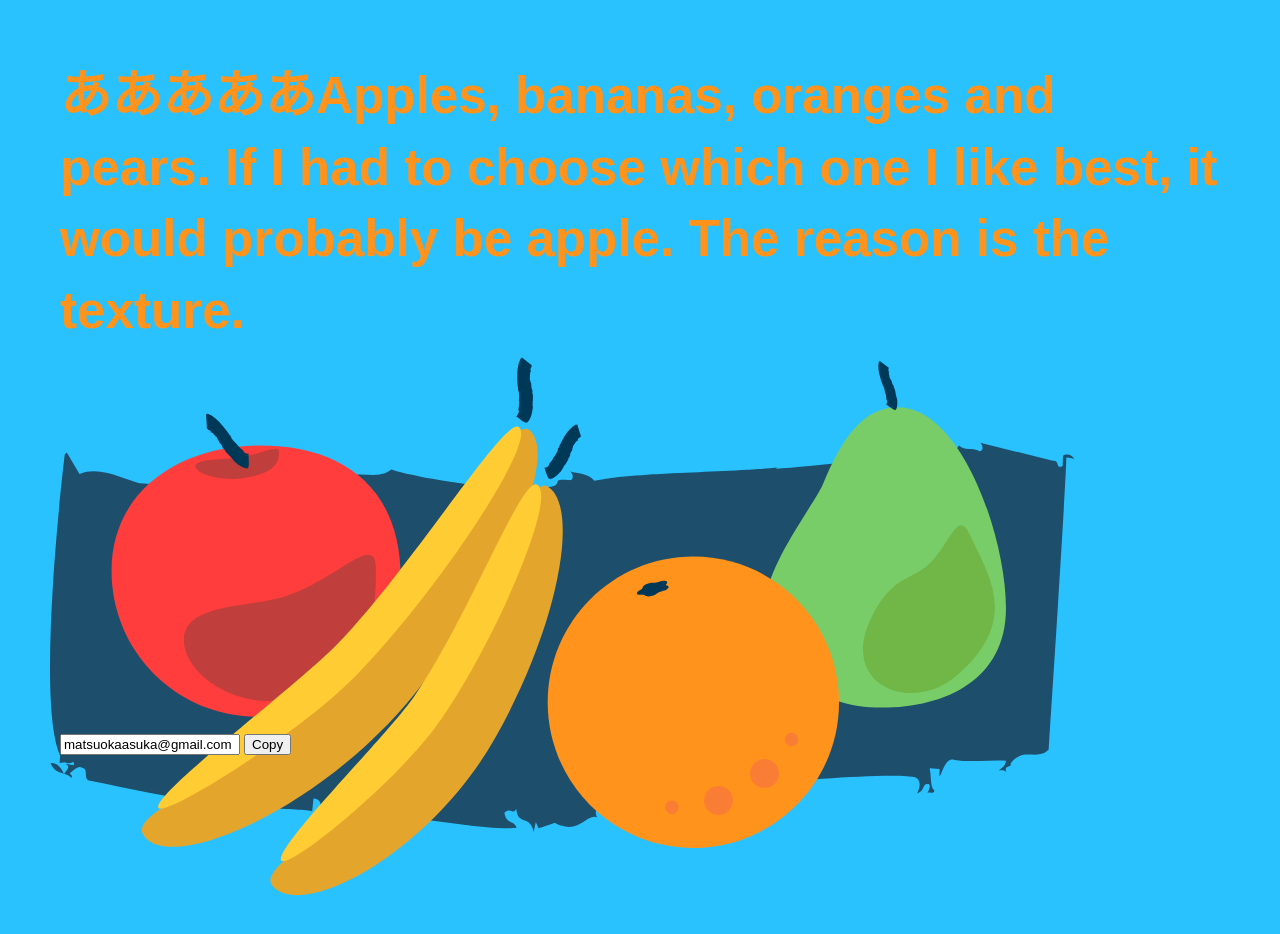
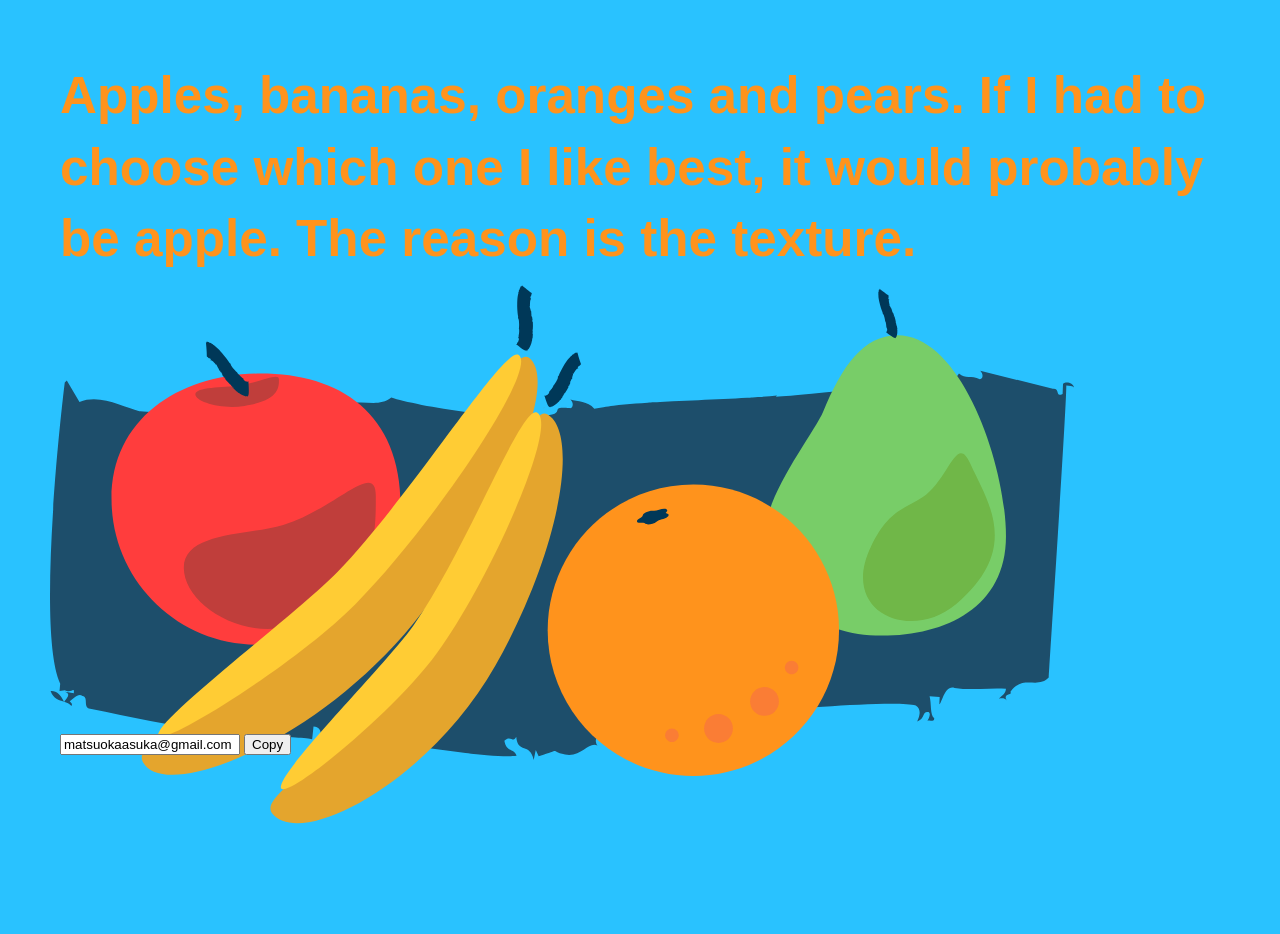
Before and after one commit to askmtok/study-01, a plain HTML site: page index.html in a window 1280 px wide. After the commit the page ends 874 px from the top, so only its background shows below. Drawn offline with Linux system fonts and the light colour scheme.

Commit message:
Update index.html

```diff
--- a/index.html
+++ b/index.html
@@ -10,7 +10,7 @@
   </head>
   <body>
     <div>
-      <h1 class="cssanimation">あああああApples, bananas, oranges and pears. If I had to choose which one I like best, it would probably be apple. The reason is the texture.</h1>
+      <h1 class="cssanimation">Apples, bananas, oranges and pears. If I had to choose which one I like best, it would probably be apple. The reason is the texture.</h1>
     </div>
     <div class="container">
       <img class="pc" src="images/fruits-pc.svg" alt="果物の素晴らしいイラスト" />
```
